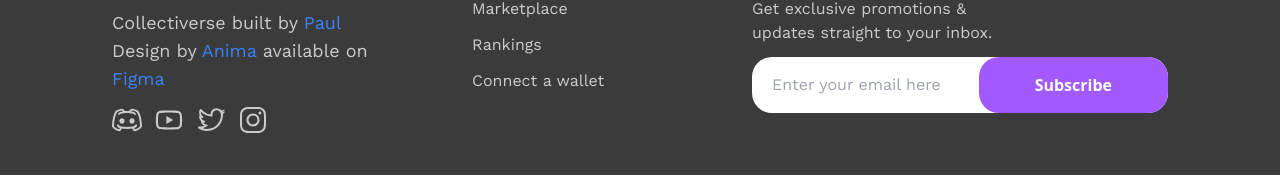
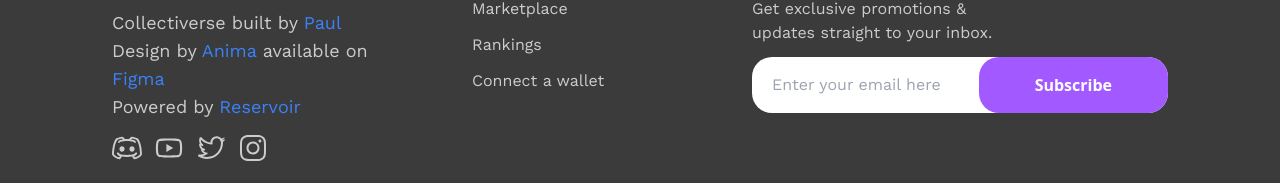
Before and after one commit to Judge-Paul/nft-marketplace, a React (Vite) app in the folder client/: page / in a window 1280 px wide. Shown: the part 981-1164 px from the top of the page. Built offline with nearby package versions, Linux system fonts and the light colour scheme; no server answers.

Commit message:
chore: update references

```diff
--- a/client/src/components/Footer.jsx
+++ b/client/src/components/Footer.jsx
@@ -28,17 +28,26 @@ export default function Footer() {
 					<p>
 						Design by{" "}
 						<a
-							href="https://twitter.com/jadge_dev"
+							href="https://www.figma.com/@anima"
 							className="text-blue-500 hover:text-blue-700"
 						>
 							Anima
 						</a>{" "}
 						available on{" "}
 						<a
-							href="https://www.figma.com/design/dNbqPyXKjAFynGXIk8CZYl/NFT-Marketplace-Template---Create-an-NFT-website-in-minutes-(Community)?m=auto&is-community-duplicate=1&fuid=1159161114513421498"
+							href="https://www.figma.com/community/file/1173962104946517060"
 							className="text-blue-500 hover:text-blue-700"
 						>
 							Figma
+						</a>
+					</p>
+					<p>
+						Powered by{" "}
+						<a
+							href="https://reservoir.tools"
+							className="text-blue-500 hover:text-blue-700"
+						>
+							Reservoir
 						</a>
 					</p>
 					<div className="flex mt-3">
```
